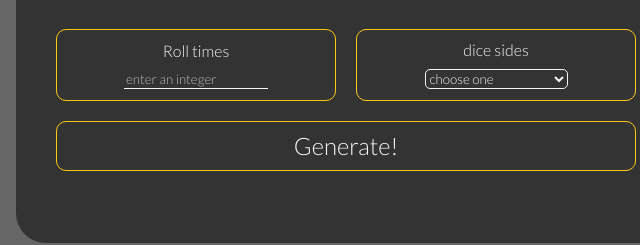
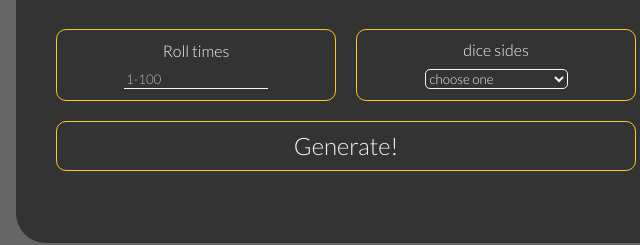
Before and after one commit to jl1218/random-number-generator, a plain HTML site: page index.html in a window 1280 px wide. Shown: the part 322-567 px from the top of the page, 294-934 px from the left. Drawn offline with Linux system fonts and the light colour scheme.

Commit message:
Update index.html

```diff
--- a/index.html
+++ b/index.html
@@ -8,7 +8,7 @@
   <div id="rng">
     <h1>Random Number Generator</h1>
     <div class="flex-container">
-      <div class="flex-items"><label for='rollTimes'>Roll times</label><input type="number" id="rollTimes" name="rollTimes" min="1" max='100' step="1" placeholder="enter an integer"></div>
+      <div class="flex-items"><label for='rollTimes'>Roll times</label><input type="number" id="rollTimes" name="rollTimes" min="1" max='100' step="1" placeholder="1-100"></div>
       <div class="flex-items"><label for="sides">dice sides</label>
         <select id="sides" name="sides">
           <option value="" selected disabled hidden>choose one</option>
```
